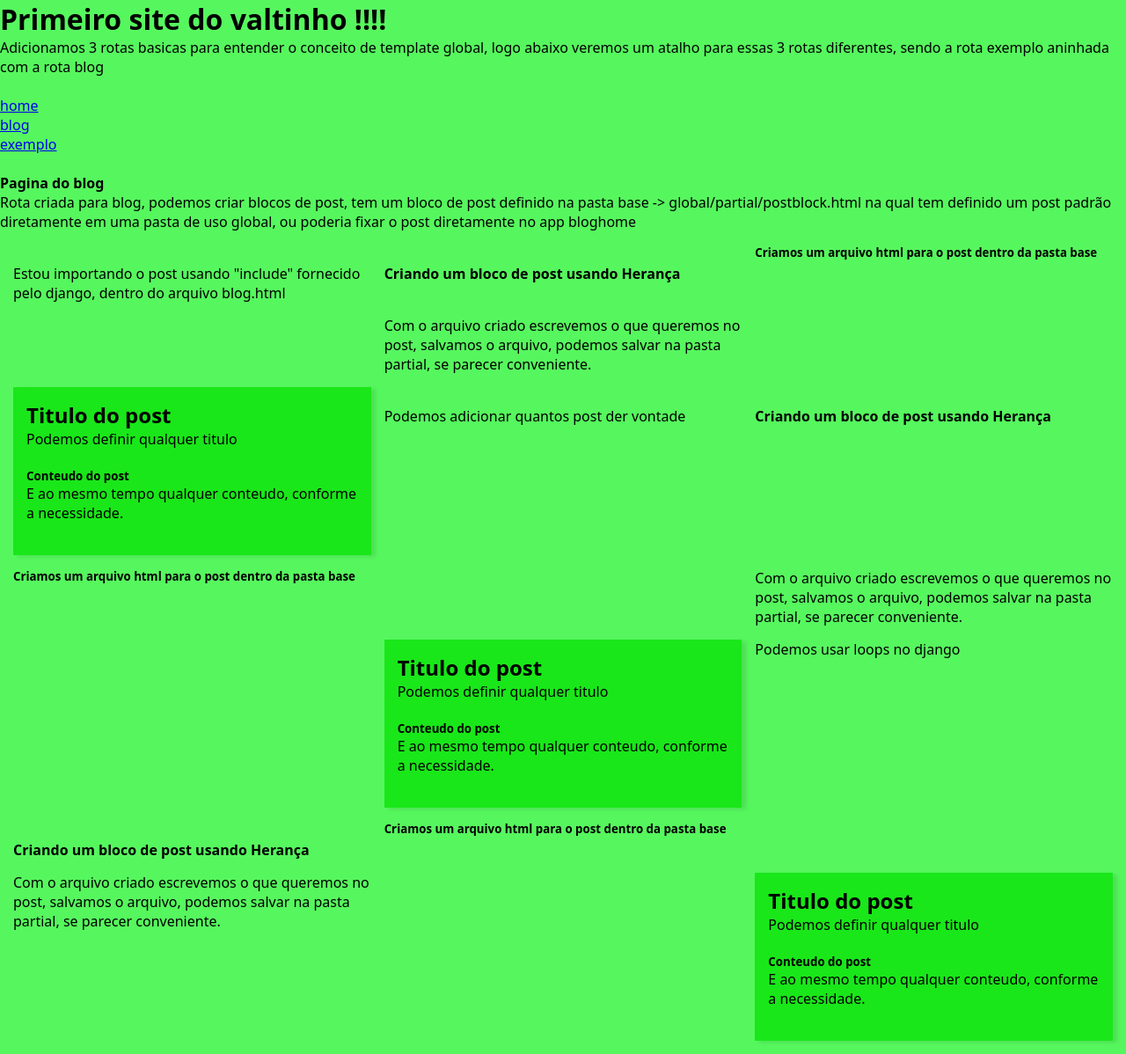
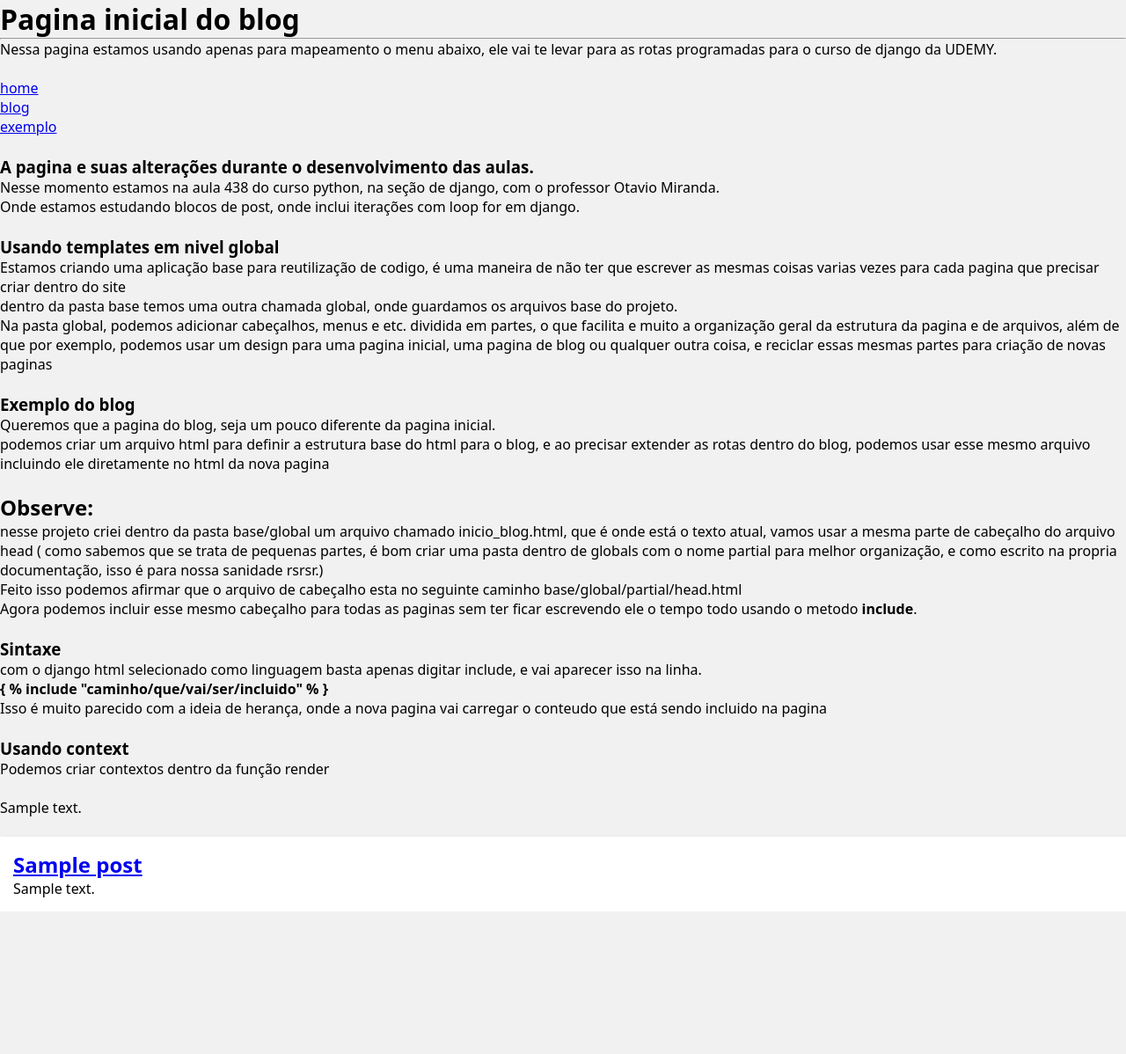
Before and after one commit to ValterTertuliano/Cursos-Em-Andamento, a Django app: template Cursos em Andamento/Aprendendo Django/introducao-django-udemy-otavio-miranda/blogapp/templates/blogapp/blog.html in a window 1280 px wide. Shown: the whole page at 88% size. After the commit the page ends 1036 px from the top, so only its background shows below. Run offline with Django 5.2, Linux system fonts and the light colour scheme; the template is opened without the code that fills it: most values are stand-ins (such as "Sample title", 1, 10 or a date in 2020).

Commit message:
aula 438 a 440 Udemy seção django
Aqui adicionamos urls dinamicas para direcionamento dos post, aproveitei para mudar algumas coisas e adicionar dentro das paginas criadas explicações mas concretas sobre o que tinha visto anteriormente

```diff
--- a/Cursos em Andamento/Aprendendo Django/introducao-django-udemy-otavio-miranda/base/global/base.html
+++ b/Cursos em Andamento/Aprendendo Django/introducao-django-udemy-otavio-miranda/base/global/base.html
@@ -1,3 +1,6 @@
+<h1>Primeiro site do valtinho !!!!</h1>
+<p>Adicionamos 3 rotas basicas para entender o conceito de template global, logo abaixo veremos um atalho para essas 3 rotas diferentes, sendo a rota exemplo aninhada com a rota blog</p>
+
 {% include 'global/partial/head.html' %}
 {% include 'global/partial/menu.html' %}
 
--- /dev/null
+++ b/Cursos em Andamento/Aprendendo Django/introducao-django-udemy-otavio-miranda/base/global/inicio_blog.html
@@ -0,0 +1,28 @@
+{% include "global/partial/head.html" %}
+
+<h1>Pagina inicial do blog</h1>
+<hr>
+<p>Nessa pagina estamos usando apenas para mapeamento o menu abaixo, ele vai te levar para as rotas programadas para o curso de django da UDEMY. <br></p>
+
+{% include "global/partial/menu.html" %}
+
+<br>
+<h3>A pagina e suas alterações durante o desenvolvimento das aulas.</h3>
+<p> Nesse momento estamos na aula 438 do curso python, na seção de django, com o professor Otavio Miranda.</p>
+<p>Onde estamos estudando blocos de post, onde inclui iterações com loop for em django.</p><br>
+<h3>Usando templates em nivel global</h3>
+<p>Estamos criando uma aplicação base para reutilização de codigo, é uma maneira de não ter que escrever as mesmas coisas varias vezes para cada pagina que precisar criar dentro do site</p>
+<p>dentro da pasta base temos uma outra chamada global, onde guardamos os arquivos base do projeto.</p>
+<p>Na pasta global, podemos adicionar cabeçalhos, menus e etc. dividida em partes, o que facilita e muito a organização geral da estrutura da pagina e de arquivos, além de que por exemplo, podemos usar um design para uma pagina inicial, uma pagina de blog ou qualquer outra coisa, e reciclar essas mesmas partes para criação de novas paginas</p><br>
+<h3>Exemplo do blog</h3>
+<p>Queremos que a pagina do blog, seja um pouco diferente da pagina inicial.</p>
+<p>podemos criar um arquivo html para definir a estrutura base do html para o blog, e ao precisar extender as rotas dentro do blog, podemos usar esse mesmo arquivo incluindo ele diretamente no html da nova pagina</p><br>
+<h2>Observe:</h2>
+<p>nesse projeto criei dentro da pasta base/global um arquivo chamado inicio_blog.html, que é onde está o texto atual, vamos usar a mesma parte de cabeçalho do arquivo head ( como sabemos que se trata de pequenas partes, é bom criar uma pasta dentro de globals com o nome partial para melhor organização, e como escrito na propria documentação, isso é para nossa sanidade rsrsr.)</p>
+<p>Feito isso podemos afirmar que o arquivo de cabeçalho esta no seguinte caminho base/global/partial/head.html</p>
+<p>Agora podemos incluir esse mesmo cabeçalho para todas as paginas sem ter ficar escrevendo ele o tempo todo usando o metodo <b>include</b>.</p><br>
+<h3>Sintaxe</h3>
+<p>com o django html selecionado como linguagem basta apenas digitar include, e vai aparecer isso na linha. <br>
+<b>{ % include "caminho/que/vai/ser/incluido" % }</b>
+</p>
+<p>Isso é muito parecido com a ideia de herança, onde a nova pagina vai carregar o conteudo que está sendo incluido na pagina</p><br>
--- a/Cursos em Andamento/Aprendendo Django/introducao-django-udemy-otavio-miranda/base/global/partial/head.html
+++ b/Cursos em Andamento/Aprendendo Django/introducao-django-udemy-otavio-miranda/base/global/partial/head.html
@@ -7,6 +7,3 @@
     <title>Primeiro site com Django</title>
     <link rel="stylesheet" href="{% static 'global/css/style.css' %}">
   </head>
-  <body>
-    <h1>Primeiro site do valtinho !!!!</h1>
-    <p>Adicionamos 3 rotas basicas para entender o conceito de template global, logo abaixo veremos um atalho para essas 3 rotas diferentes, sendo a rota exemplo aninhada com a rota blog</p>
--- a/Cursos em Andamento/Aprendendo Django/introducao-django-udemy-otavio-miranda/base/global/partial/menu.html
+++ b/Cursos em Andamento/Aprendendo Django/introducao-django-udemy-otavio-miranda/base/global/partial/menu.html
@@ -2,13 +2,14 @@
 <nav>
     <ul>
         <li>
-            <a href={% url "home2" %}>home</a>
+            <a href={% url "home" %}>home</a>
         </li>
         <li>
-            <a href={% url "blog" %}>blog</a>
+            <a href={% url "blogapp:blog" %}>blog</a>
         </li>
         <li>
-            <a href={% url "exemplo" %}>exemplo</a>
+            <a href={% url "blogapp:exemplo" %}>exemplo</a>
         </li>
+
     </ul>
 </nav>
--- a/Cursos em Andamento/Aprendendo Django/introducao-django-udemy-otavio-miranda/base/global/partial/postblock.html
+++ b/Cursos em Andamento/Aprendendo Django/introducao-django-udemy-otavio-miranda/base/global/partial/postblock.html
@@ -1,23 +1,10 @@
-<h4>
-    <br> Criando um bloco de post usando Herança
-</h4>
-<h5> Criamos um arquivo html para o post dentro da pasta base </h5>
-<br>
-<p>Com o arquivo criado escrevemos o que queremos no post, salvamos o arquivo, podemos salvar na pasta partial, se parecer conveniente.</p>
-<br>
 <article class="post">
-    <header>
-        <h2 class="post__title">
-        <h1>Titulo do post</h1>
-        Podemos definir qualquer titulo
-        </h2>
-    </header>
-    <div class="post__content">
-        <br>
-        <h5>Conteudo do post</h5>
-        E ao mesmo tempo qualquer conteudo, conforme a necessidade.
-
-
-    </div>
-    <br>
+  <header>
+    <h2 class="post__title">
+      <a href="{% url 'blogapp:post' post.id %}">
+        {{ post.title }}
+      </a>
+    </h2>
+  </header>
+  <div class="post__body">{{ post.body }}</div>
 </article>
--- a/Cursos em Andamento/Aprendendo Django/introducao-django-udemy-otavio-miranda/base/static/global/css/style.css
+++ b/Cursos em Andamento/Aprendendo Django/introducao-django-udemy-otavio-miranda/base/static/global/css/style.css
@@ -13,7 +13,7 @@ html {
 
 body {
   font-size: 1.6rem;
-  background: #56f75e;
+  background: #f1f1f1;
   font-family: system-ui, -apple-system, BlinkMacSystemFont, 'Segoe UI', Roboto,
     Oxygen, Ubuntu, Cantarell, 'Open Sans', 'Helvetica Neue', sans-serif;
 }
@@ -25,7 +25,7 @@ body {
 }
 
 .post {
-  background: #19e719;
+  background: #fff;
   padding: 1.5rem;
   box-shadow: 5px 2px 5px rgba(0, 0, 0, 10%);
 }
--- a/Cursos em Andamento/Aprendendo Django/introducao-django-udemy-otavio-miranda/blogapp/templates/blogapp/blog.html
+++ b/Cursos em Andamento/Aprendendo Django/introducao-django-udemy-otavio-miranda/blogapp/templates/blogapp/blog.html
@@ -1,30 +1,10 @@
-{% extends "global/base.html" %}
-
-{% block texto %}
-<h4>
-    <br>
-    Pagina do blog
-</h4>
-   <p>Rota criada para blog, podemos criar blocos de post, tem um bloco de post definido na pasta base -> global/partial/postblock.html na qual tem definido um post padrão diretamente em uma pasta de uso global, ou poderia fixar o post diretamente no app bloghome <br> </p>
-   <p></p>
-{% endblock texto %}
-
+{% include "global/inicio_blog.html" %}
+<h3> Usando context </h3>
+<p> Podemos criar contextos dentro da função render </p><br>
+<p>{% block texto %} {{ text }} {% endblock texto %}</p><br>
 
 {% block posts %}
-<p>
-    <br> Estou importando o post usando "include" fornecido pelo django, dentro do arquivo blog.html
-</p>
-
-{% include "global/partial/postblock.html" %}
-
-<p><br>Podemos adicionar quantos post der vontade <br></p>
-
-{% include "global/partial/postblock.html" %}
-
-<p>
-    Podemos usar loops no django
-</p>
-{% for post in post %}
-{% include "global/partial/postblock.html" %}
-{% endfor %}
+  {% for post in posts %}
+    {% include 'global/partial/postblock.html' %}
+  {% endfor %}
 {% endblock posts %}
--- a/Cursos em Andamento/Aprendendo Django/introducao-django-udemy-otavio-miranda/blogapp/urls.py
+++ b/Cursos em Andamento/Aprendendo Django/introducao-django-udemy-otavio-miranda/blogapp/urls.py
@@ -1,7 +1,10 @@
 from django.urls import path
 from blogapp import views
 
+app_name = 'blogapp'
+
 urlpatterns = [
     path("", views.blog, name="blog"),
+    path("post/<int:id>", views.post_view, name="post"),
     path("exemplo/", views.exemploblog, name="exemplo"),
 ]
--- a/Cursos em Andamento/Aprendendo Django/introducao-django-udemy-otavio-miranda/homeapp/urls.py
+++ b/Cursos em Andamento/Aprendendo Django/introducao-django-udemy-otavio-miranda/homeapp/urls.py
@@ -1,4 +1,4 @@
 from django.urls import path
 from homeapp import views
 
-urlpatterns = [path("", views.home, name="home2")]
+urlpatterns = [path("", views.home, name="home")]
--- a/Cursos em Andamento/Aprendendo Django/introducao-django-udemy-otavio-miranda/projeto/urls.py
+++ b/Cursos em Andamento/Aprendendo Django/introducao-django-udemy-otavio-miranda/projeto/urls.py
@@ -19,7 +19,7 @@ from django.contrib import admin
 from django.urls import path, include
 
 urlpatterns = [
+    path("", include("homeapp.urls")),
     path("admin/", admin.site.urls),
-    path("", include("homeapp.urls")),
-    path("blog/", include("blogapp.urls")),
+    path("blog/", include("blogapp.urls", namespace='blogapp')),
 ]
```
Also changed, not shown: Cursos em Andamento/Aprendendo Django/introducao-django-udemy-otavio-miranda/blogapp/views.py (+9 -2 lines).
